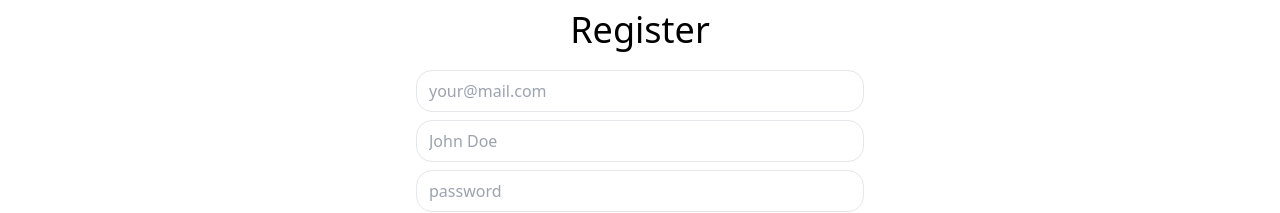
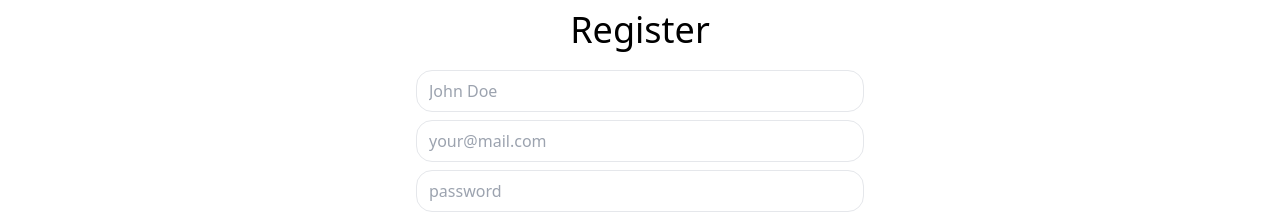
Before and after one commit to ArnoldRamodike/Prenotazione, a React (Vite) app in the folder client/: page /register in a window 1280 px wide. Shown: the part 217-430 px from the top of the page. Built offline with nearby package versions, Linux system fonts and the light colour scheme; no server answers.

Commit message:
Regisration and naming fixes

```diff
--- a/client/src/Pages/RegisterPage.jsx
+++ b/client/src/Pages/RegisterPage.jsx
@@ -29,8 +29,8 @@ const RegisterPage = () => {
         <div className="-mt-32">
             <h1 className="text-4xl text-center mb-4">Register</h1>
             <form action="" className="max-w-md mx-auto" onSubmit={registerUser}>
-                <input type="email" placeholder="your@mail.com" value={email} onChange={ev =>setName(ev.target.value)}/>
-                <input type="text" placeholder="John Doe" value={name} onChange={ev =>setEmail(ev.target.value)}/>
+                <input type="text" placeholder="John Doe" value={name} onChange={ev =>setName(ev.target.value)}/>
+                <input type="email" placeholder="your@mail.com" value={email} onChange={ev =>setEmail(ev.target.value)}/>
                 <input type="password" placeholder="password"value={password} onChange={ev =>setPassword(ev.target.value)}/>
                 <button className="primary">Register</button>
                 <div className="text-center pt-2 text-gray-500">
```
Also changed, not shown: 1 other file (tests, documents, lock files or other folders).
